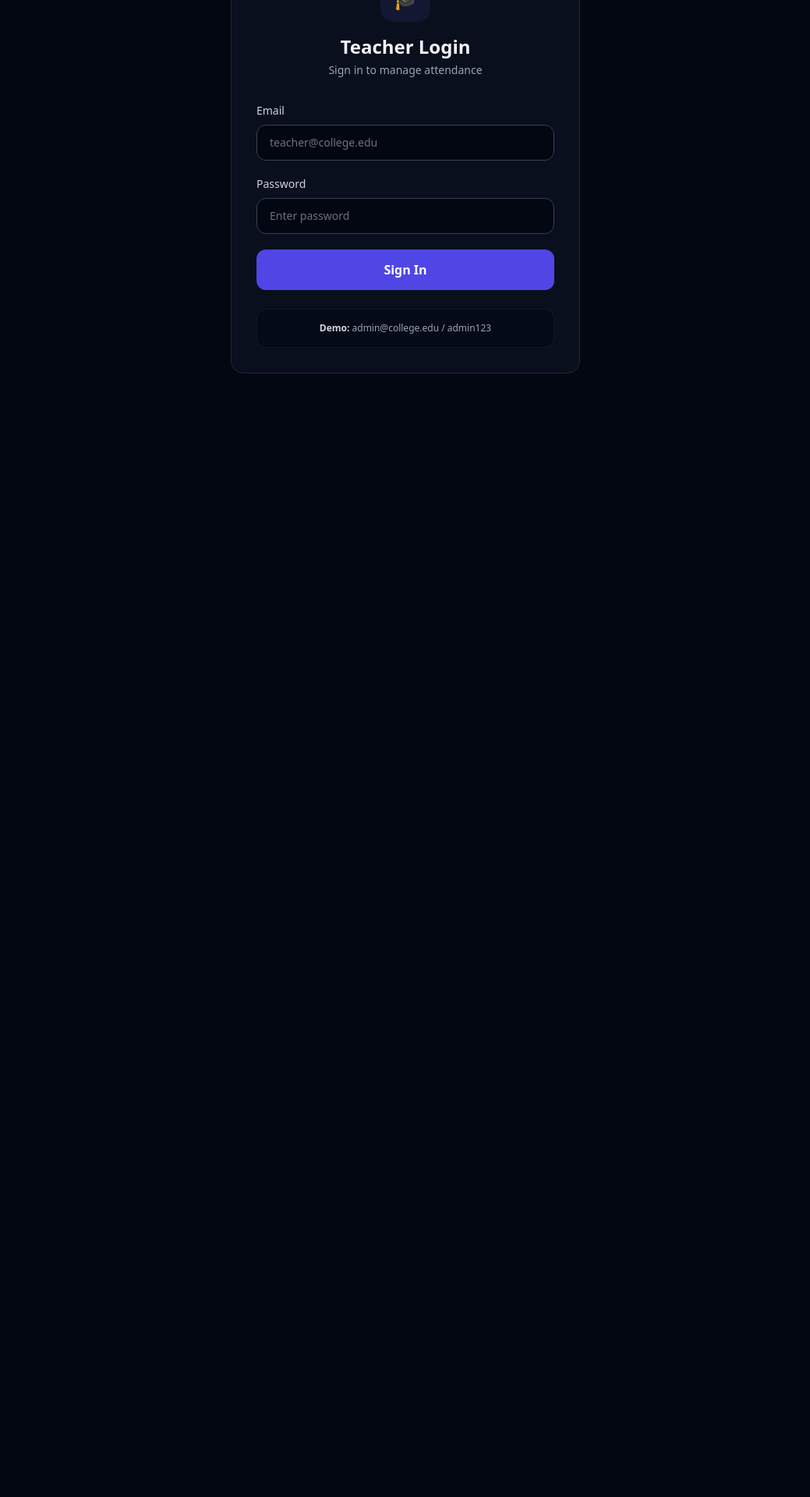
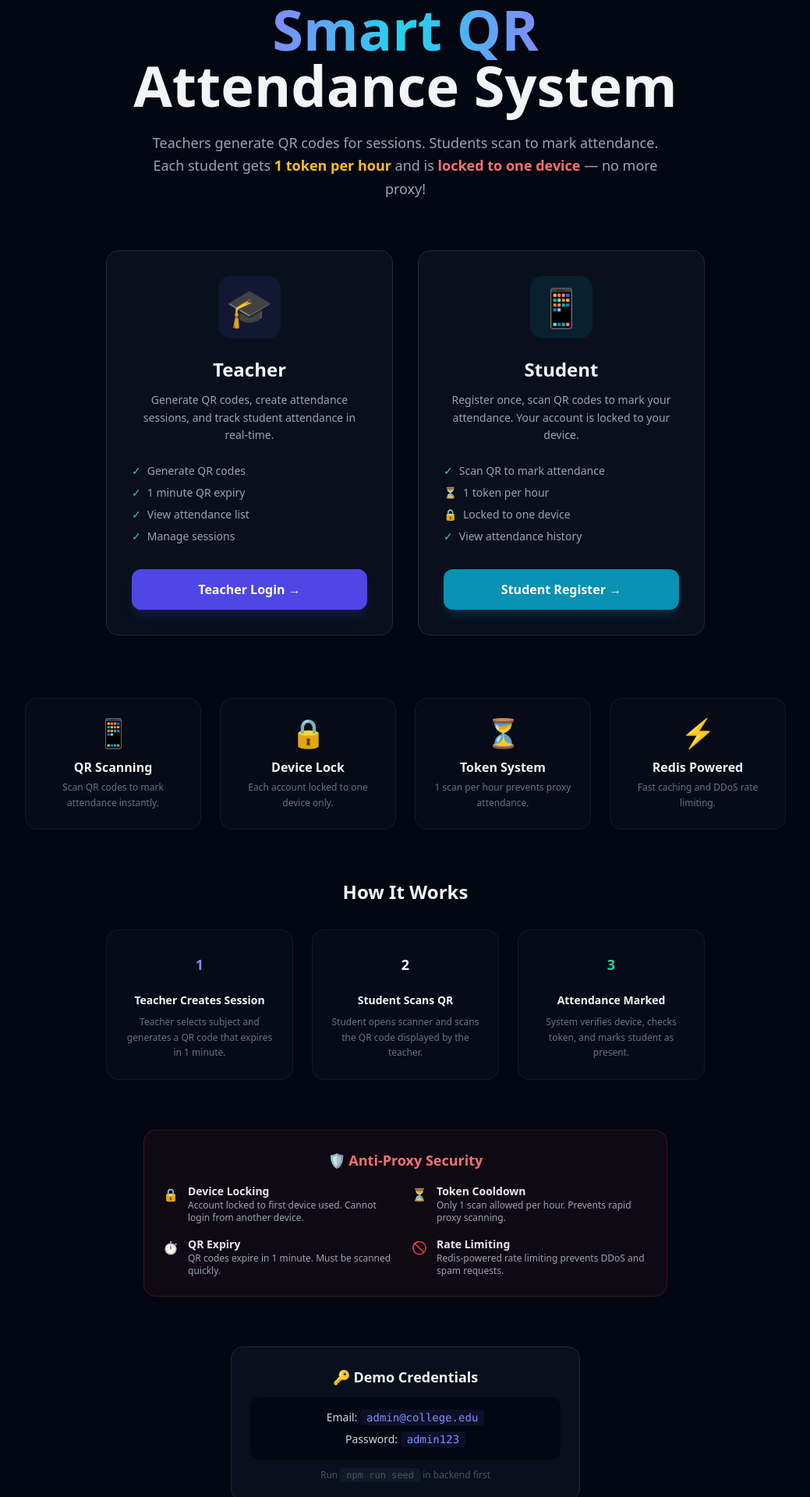
Before and after one commit to rohanhumai/mini-project-frontend1, a Next.js app: page / in a window 1280 px wide. Shown: the part 220-2140 px from the top of the page at 78% size, without its empty margins (120-1159 px from the left). Before the commit the page ends 800 px from the top, so only its background shows below. Built offline with nearby package versions, Linux system fonts and the light colour scheme; no server answers.

Commit message:
Fixed Page.jsx with teacher login and student register

```diff
--- a/app/page.jsx
+++ b/app/page.jsx
@@ -1,42 +1,12 @@
 "use client";
 
-import { useState } from "react";
-import { useRouter } from "next/navigation";
 import Link from "next/link";
-import axios from "axios";
-import toast from "react-hot-toast";
 
-const API = process.env.NEXT_PUBLIC_API_URL || "http://localhost:5000/api";
-
-export default function TeacherLogin() {
-  const router = useRouter();
-  const [form, setForm] = useState({ email: "", password: "" });
-  const [loading, setLoading] = useState(false);
-
-  const handleSubmit = async (e) => {
-    e.preventDefault();
-    setLoading(true);
-    try {
-      const res = await axios.post(`${API}/auth/teacher/login`, form);
-      if (res.data.success) {
-        localStorage.setItem("token", res.data.token);
-        localStorage.setItem("teacherData", JSON.stringify(res.data.teacher));
-        toast.success("Login successful!");
-        router.push("/teacher/dashboard");
-      }
-    } catch (err) {
-      toast.error(err.response?.data?.message || "Login failed");
-    } finally {
-      setLoading(false);
-    }
-  };
-
-  const ic =
-    "w-full px-4 py-3 bg-gray-950 border border-gray-700 rounded-xl text-gray-100 text-sm placeholder:text-gray-500 focus:outline-none focus:ring-2 focus:ring-indigo-500/50 focus:border-indigo-500 transition-all";
-
+export default function Home() {
   return (
     <div className="min-h-screen bg-gray-950">
-      <nav className="flex items-center justify-between px-6 py-4 bg-gray-900/80 backdrop-blur-md border-b border-gray-800">
+      {/* Navbar */}
+      <nav className="flex items-center justify-between px-6 py-4 bg-gray-900/80 backdrop-blur-md border-b border-gray-800 sticky top-0 z-50">
         <Link
           href="/"
           className="text-xl font-bold text-indigo-400 flex items-center gap-2"
@@ -44,98 +14,298 @@ export default function TeacherLogin() {
           <span className="text-2xl">📋</span>
           QR Attendance
         </Link>
+        <div className="flex items-center gap-3">
+          <Link
+            href="/login"
+            className="px-4 py-2 text-sm font-semibold text-gray-200 bg-gray-800 border border-gray-700 rounded-xl hover:bg-gray-700 transition-all"
+          >
+            Teacher Login
+          </Link>
           <Link
             href="/student/register"
-          className="px-4 py-2 text-sm font-semibold text-gray-200 bg-gray-800 border border-gray-700 rounded-xl hover:bg-gray-700 transition-all"
+            className="px-4 py-2 text-sm font-semibold text-white bg-indigo-600 rounded-xl hover:bg-indigo-700 transition-all"
           >
             Student Register
           </Link>
+        </div>
       </nav>
 
-      <div className="flex items-center justify-center px-6 py-20">
-        <div className="w-full max-w-md">
-          <div className="p-8 bg-gray-900/50 border border-gray-800 rounded-2xl">
-            <div className="text-center mb-8">
-              <div className="w-16 h-16 bg-indigo-500/10 rounded-2xl flex items-center justify-center mx-auto mb-4">
-                <span className="text-3xl">🎓</span>
+      {/* Hero */}
+      <div className="max-w-5xl mx-auto px-6 text-center py-20">
+        <div className="inline-flex items-center gap-2 px-4 py-2 rounded-full bg-indigo-500/10 border border-indigo-500/20 text-indigo-400 text-sm font-medium mb-8">
+          <span className="w-2 h-2 rounded-full bg-indigo-400 animate-pulse" />
+          Anti-Proxy Attendance System
         </div>
-              <h2 className="text-2xl font-bold text-gray-100">
-                Teacher Login
+
+        <h1 className="text-5xl md:text-7xl font-extrabold leading-tight mb-6">
+          <span className="bg-gradient-to-r from-indigo-400 via-cyan-400 to-indigo-400 bg-clip-text text-transparent">
+            Smart QR
+          </span>
+          <br />
+          <span className="text-gray-100">Attendance System</span>
+        </h1>
+
+        <p className="text-lg text-gray-400 max-w-2xl mx-auto mb-16 leading-relaxed">
+          Teachers generate QR codes for sessions. Students scan to mark
+          attendance. Each student gets{" "}
+          <span className="text-amber-400 font-semibold">1 token per hour</span>{" "}
+          and is{" "}
+          <span className="text-red-400 font-semibold">
+            locked to one device
+          </span>{" "}
+          — no more proxy!
+        </p>
+
+        {/* Two Login Cards */}
+        <div className="grid grid-cols-1 md:grid-cols-2 gap-8 max-w-3xl mx-auto mb-20">
+          {/* Teacher Card */}
+          <div className="p-8 bg-gray-900/50 border border-gray-800 rounded-2xl hover:border-indigo-500/30 transition-all duration-300 group">
+            <div className="w-20 h-20 bg-indigo-500/10 rounded-2xl flex items-center justify-center mx-auto mb-6 group-hover:scale-110 transition-transform duration-300">
+              <span className="text-5xl">🎓</span>
+            </div>
+            <h2 className="text-2xl font-bold text-gray-100 mb-3">Teacher</h2>
+            <p className="text-gray-400 text-sm mb-6 leading-relaxed">
+              Generate QR codes, create attendance sessions, and track student
+              attendance in real-time.
+            </p>
+            <ul className="text-left text-gray-400 text-sm space-y-2 mb-8">
+              <li className="flex items-center gap-2">
+                <span className="text-emerald-400">✓</span> Generate QR codes
+              </li>
+              <li className="flex items-center gap-2">
+                <span className="text-emerald-400">✓</span> 1 minute QR expiry
+              </li>
+              <li className="flex items-center gap-2">
+                <span className="text-emerald-400">✓</span> View attendance list
+              </li>
+              <li className="flex items-center gap-2">
+                <span className="text-emerald-400">✓</span> Manage sessions
+              </li>
+            </ul>
+            <Link
+              href="/login"
+              className="block w-full px-6 py-3.5 text-center font-semibold text-white bg-indigo-600 rounded-xl hover:bg-indigo-700 shadow-lg shadow-indigo-600/20 transition-all"
+            >
+              Teacher Login →
+            </Link>
+          </div>
+
+          {/* Student Card */}
+          <div className="p-8 bg-gray-900/50 border border-gray-800 rounded-2xl hover:border-cyan-500/30 transition-all duration-300 group">
+            <div className="w-20 h-20 bg-cyan-500/10 rounded-2xl flex items-center justify-center mx-auto mb-6 group-hover:scale-110 transition-transform duration-300">
+              <span className="text-5xl">📱</span>
+            </div>
+            <h2 className="text-2xl font-bold text-gray-100 mb-3">Student</h2>
+            <p className="text-gray-400 text-sm mb-6 leading-relaxed">
+              Register once, scan QR codes to mark your attendance. Your account
+              is locked to your device.
+            </p>
+            <ul className="text-left text-gray-400 text-sm space-y-2 mb-8">
+              <li className="flex items-center gap-2">
+                <span className="text-emerald-400">✓</span> Scan QR to mark
+                attendance
+              </li>
+              <li className="flex items-center gap-2">
+                <span className="text-amber-400">⏳</span> 1 token per hour
+              </li>
+              <li className="flex items-center gap-2">
+                <span className="text-red-400">🔒</span> Locked to one device
+              </li>
+              <li className="flex items-center gap-2">
+                <span className="text-emerald-400">✓</span> View attendance
+                history
+              </li>
+            </ul>
+            <Link
+              href="/student/register"
+              className="block w-full px-6 py-3.5 text-center font-semibold text-white bg-cyan-600 rounded-xl hover:bg-cyan-700 shadow-lg shadow-cyan-600/20 transition-all"
+            >
+              Student Register →
+            </Link>
+          </div>
+        </div>
+
+        {/* Features */}
+        <div className="grid grid-cols-1 md:grid-cols-2 lg:grid-cols-4 gap-6 mb-16">
+          {[
+            {
+              icon: "📱",
+              title: "QR Scanning",
+              desc: "Scan QR codes to mark attendance instantly.",
+            },
+            {
+              icon: "🔒",
+              title: "Device Lock",
+              desc: "Each account locked to one device only.",
+            },
+            {
+              icon: "⏳",
+              title: "Token System",
+              desc: "1 scan per hour prevents proxy attendance.",
+            },
+            {
+              icon: "⚡",
+              title: "Redis Powered",
+              desc: "Fast caching and DDoS rate limiting.",
+            },
+          ].map((f, i) => (
+            <div
+              key={i}
+              className="p-6 bg-gray-900/30 border border-gray-800/50 rounded-2xl text-center hover:border-gray-700 transition-all duration-300 group"
+            >
+              <div className="text-4xl mb-3 group-hover:scale-110 transition-transform duration-300">
+                {f.icon}
+              </div>
+              <h3 className="text-base font-bold text-gray-100 mb-1">
+                {f.title}
+              </h3>
+              <p className="text-gray-500 text-xs leading-relaxed">{f.desc}</p>
+            </div>
+          ))}
+        </div>
+
+        {/* How It Works */}
+        <div className="max-w-3xl mx-auto mb-16">
+          <h2 className="text-2xl font-bold text-gray-100 mb-8">
+            How It Works
           </h2>
-              <p className="text-gray-400 text-sm mt-1">
-                Sign in to manage attendance
+          <div className="grid grid-cols-1 md:grid-cols-3 gap-6">
+            {[
+              {
+                step: "1",
+                title: "Teacher Creates Session",
+                desc: "Teacher selects subject and generates a QR code that expires in 1 minute.",
+                color: "indigo",
+              },
+              {
+                step: "2",
+                title: "Student Scans QR",
+                desc: "Student opens scanner and scans the QR code displayed by the teacher.",
+                color: "cyan",
+              },
+              {
+                step: "3",
+                title: "Attendance Marked",
+                desc: "System verifies device, checks token, and marks student as present.",
+                color: "emerald",
+              },
+            ].map((s, i) => (
+              <div
+                key={i}
+                className="p-6 bg-gray-900/30 border border-gray-800/50 rounded-2xl text-center"
+              >
+                <div
+                  className={`w-10 h-10 rounded-full bg-${s.color}-500/20 text-${s.color}-400 flex items-center justify-center mx-auto mb-4 text-lg font-bold`}
+                >
+                  {s.step}
+                </div>
+                <h3 className="text-sm font-bold text-gray-100 mb-2">
+                  {s.title}
+                </h3>
+                <p className="text-gray-500 text-xs leading-relaxed">
+                  {s.desc}
                 </p>
               </div>
+            ))}
+          </div>
+        </div>
 
-            <form onSubmit={handleSubmit} className="space-y-5">
+        {/* Security Features */}
+        <div className="max-w-2xl mx-auto mb-16">
+          <div className="p-6 bg-red-500/5 border border-red-500/20 rounded-2xl">
+            <h3 className="text-lg font-bold text-red-400 mb-4">
+              🛡️ Anti-Proxy Security
+            </h3>
+            <div className="grid grid-cols-1 sm:grid-cols-2 gap-4 text-left">
+              <div className="flex items-start gap-3">
+                <span className="text-red-400 mt-0.5">🔒</span>
                 <div>
-                <label className="block text-sm font-medium text-gray-300 mb-2">
-                  Email
-                </label>
-                <input
-                  type="email"
-                  placeholder="teacher@college.edu"
-                  value={form.email}
-                  onChange={(e) => setForm({ ...form, email: e.target.value })}
-                  className={ic}
-                  required
-                />
+                  <p className="text-sm font-semibold text-gray-200">
+                    Device Locking
+                  </p>
+                  <p className="text-xs text-gray-400">
+                    Account locked to first device used. Cannot login from
+                    another device.
+                  </p>
                 </div>
+              </div>
+              <div className="flex items-start gap-3">
+                <span className="text-amber-400 mt-0.5">⏳</span>
                 <div>
-                <label className="block text-sm font-medium text-gray-300 mb-2">
-                  Password
-                </label>
-                <input
-                  type="password"
-                  placeholder="Enter password"
-                  value={form.password}
-                  onChange={(e) =>
-                    setForm({ ...form, password: e.target.value })
-                  }
-                  className={ic}
-                  required
-                />
+                  <p className="text-sm font-semibold text-gray-200">
+                    Token Cooldown
+                  </p>
+                  <p className="text-xs text-gray-400">
+                    Only 1 scan allowed per hour. Prevents rapid proxy scanning.
+                  </p>
                 </div>
-              <button
-                type="submit"
-                disabled={loading}
-                className="w-full flex items-center justify-center gap-2 px-6 py-3.5 bg-indigo-600 text-white font-semibold rounded-xl hover:bg-indigo-700 disabled:opacity-50 disabled:cursor-not-allowed transition-all"
-              >
-                {loading ? (
-                  <span className="flex items-center gap-2">
-                    <svg className="animate-spin h-5 w-5" viewBox="0 0 24 24">
-                      <circle
-                        className="opacity-25"
-                        cx="12"
-                        cy="12"
-                        r="10"
-                        stroke="currentColor"
-                        strokeWidth="4"
-                        fill="none"
-                      />
-                      <path
-                        className="opacity-75"
-                        fill="currentColor"
-                        d="M4 12a8 8 0 018-8V0C5.373 0 0 5.373 0 12h4z"
-                      />
-                    </svg>
-                    Signing in...
-                  </span>
-                ) : (
-                  "Sign In"
-                )}
-              </button>
-            </form>
-
-            <div className="mt-6 p-4 bg-gray-950/50 rounded-xl border border-gray-800/50">
-              <p className="text-xs text-gray-400 text-center">
-                <span className="font-semibold text-gray-300">Demo:</span>{" "}
-                admin@college.edu / admin123
+              </div>
+              <div className="flex items-start gap-3">
+                <span className="text-blue-400 mt-0.5">⏱️</span>
+                <div>
+                  <p className="text-sm font-semibold text-gray-200">
+                    QR Expiry
+                  </p>
+                  <p className="text-xs text-gray-400">
+                    QR codes expire in 1 minute. Must be scanned quickly.
+                  </p>
+                </div>
+              </div>
+              <div className="flex items-start gap-3">
+                <span className="text-purple-400 mt-0.5">🚫</span>
+                <div>
+                  <p className="text-sm font-semibold text-gray-200">
+                    Rate Limiting
+                  </p>
+                  <p className="text-xs text-gray-400">
+                    Redis-powered rate limiting prevents DDoS and spam requests.
                   </p>
                 </div>
               </div>
             </div>
           </div>
         </div>
+
+        {/* Demo Credentials */}
+        <div className="max-w-md mx-auto mb-16">
+          <div className="p-6 bg-gray-900/50 border border-gray-800 rounded-2xl text-center">
+            <h3 className="text-lg font-bold text-gray-100 mb-3">
+              🔑 Demo Credentials
+            </h3>
+            <div className="bg-gray-950 rounded-xl p-4 space-y-2">
+              <p className="text-gray-300 text-sm">
+                Email:{" "}
+                <code className="text-indigo-400 bg-indigo-500/10 px-2 py-0.5 rounded font-mono">
+                  admin@college.edu
+                </code>
+              </p>
+              <p className="text-gray-300 text-sm">
+                Password:{" "}
+                <code className="text-indigo-400 bg-indigo-500/10 px-2 py-0.5 rounded font-mono">
+                  admin123
+                </code>
+              </p>
+            </div>
+            <p className="text-gray-600 text-xs mt-3">
+              Run{" "}
+              <code className="bg-gray-900 px-2 py-0.5 rounded font-mono">
+                npm run seed
+              </code>{" "}
+              in backend first
+            </p>
+          </div>
+        </div>
+
+        {/* Footer */}
+        <div className="border-t border-gray-800 pt-8 pb-12">
+          <p className="text-gray-600 text-sm">
+            Built with Node.js • MongoDB • Redis • Next.js • Tailwind CSS
+          </p>
+          <p className="text-gray-700 text-xs mt-2">
+            College Mini Project — QR Attendance System
+          </p>
+        </div>
+      </div>
+    </div>
   );
 }
```
Lines whose indentation alone changed are shown as unchanged.
